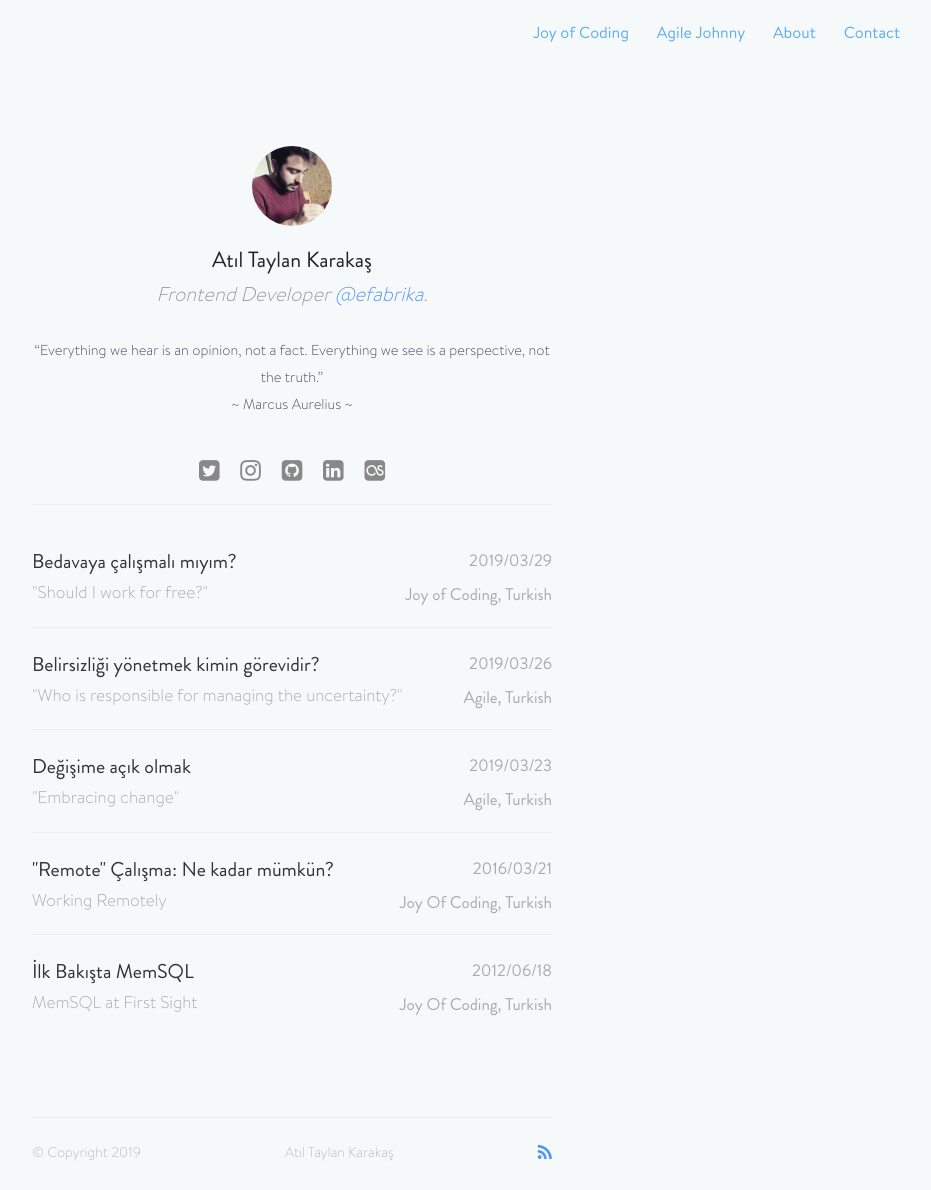
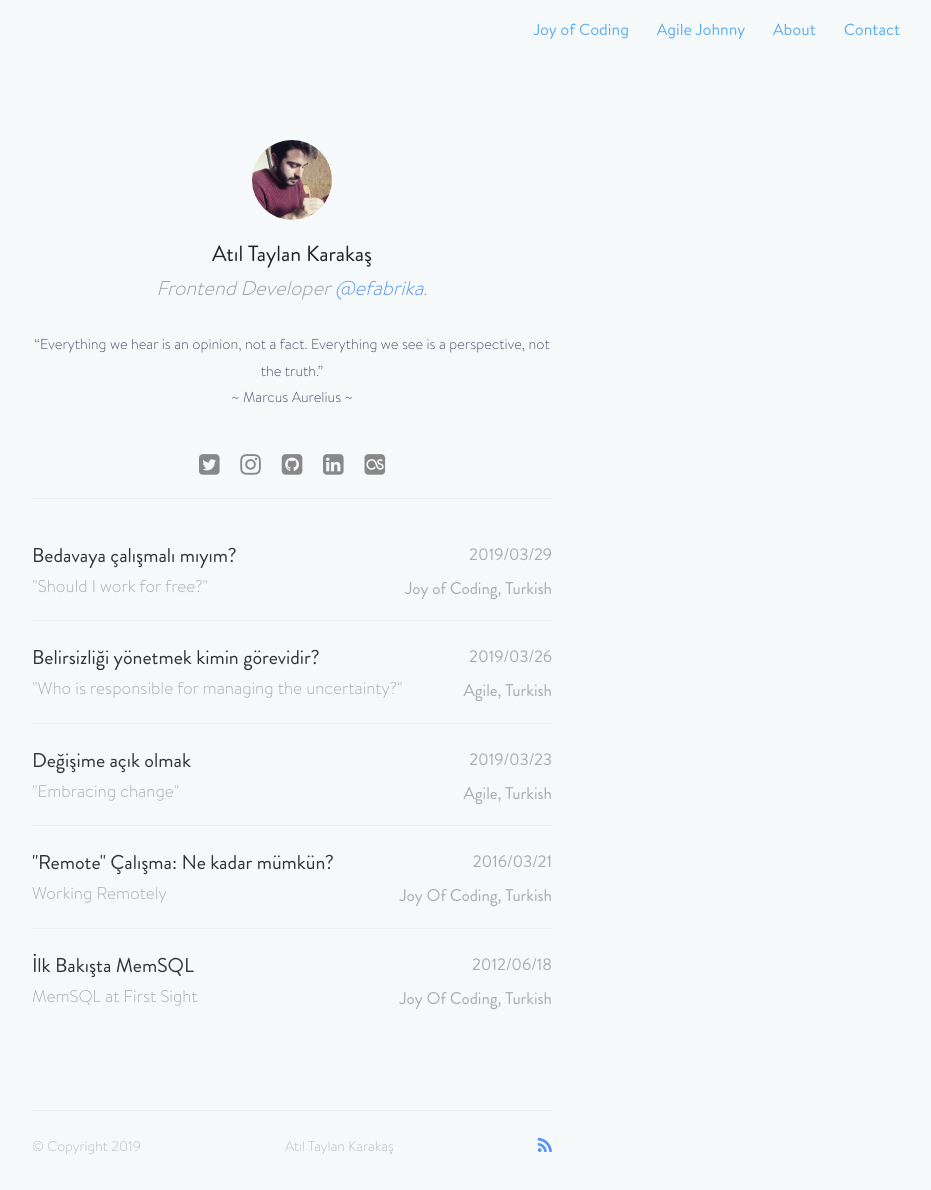
Before and after one commit to taylankarakas/taylankarakas.github.io, a Jekyll site: the page built from index.md, in a window 1280 px wide. Shown: the whole page, without its empty margins (348-1279 px from the left). Built offline with Jekyll 4.4.1, drawn with Linux system fonts in a browser that asks for light colours; nearby versions of some CDN libraries.

Commit message:
header fix

```diff
--- a/assets/css/style.css
+++ b/assets/css/style.css
@@ -177,10 +177,7 @@ nav.main-nav a {
 	font-size: 1rem;
 	font-family: BrandonText;
 	font-weight: 500;
-	/*font-weight: bold;*/
-	line-height: 1.65;
-	border-radius: 3px;
-
+	line-height: 20px;
 }
 nav.main-nav a.cta {
 	background: #5badf0;
```
